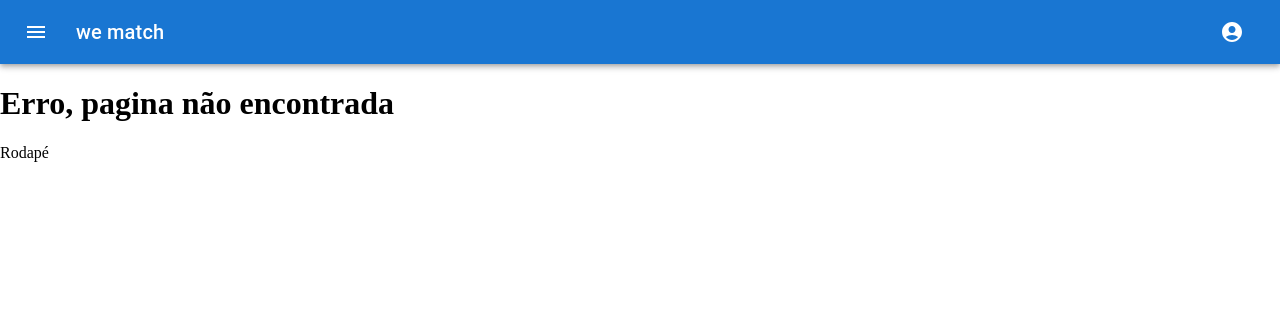
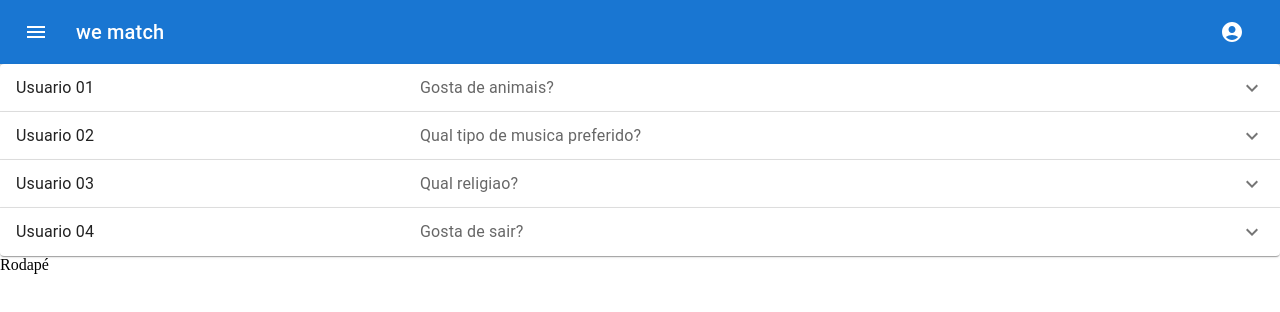
Before and after one commit to iwtrainingbr/app-front-11, a React (Create React App) app: page /questions in a window 1280 px wide. Shown: the top 312 px of the page. Built offline with nearby package versions, Linux system fonts and the light colour scheme.

Commit message:
Questions

```diff
--- a/package.json
+++ b/package.json
@@ -6,7 +6,7 @@
     "@emotion/react": "^11.7.1",
     "@emotion/styled": "^11.6.0",
     "@mui/icons-material": "^5.2.5",
-    "@mui/material": "^5.2.7",
+    "@mui/material": "^5.2.8",
     "@testing-library/jest-dom": "^5.16.1",
     "@testing-library/react": "^12.1.2",
     "@testing-library/user-event": "^13.5.0",
--- a/src/App.js
+++ b/src/App.js
@@ -15,6 +15,7 @@ import Example from "./pages/Example";
 import Navbar from "./components/Navbar";
 import Footer from "./pages/Footer";
 import Carrinho from "./pages/Carrinho";
+import ControlledAccordions from "./pages/Questions";
 import "./styles.css";
 
 export default function App() {
@@ -27,6 +28,7 @@ export default function App() {
         <Route path="/login" element={<Login/>} />
         <Route path="/listar" element={<List/>} />
         <Route path="/config" element={<Config/> }/>
+        <Route path="/questions" element={<ControlledAccordions/> }/>
 
 
         <Route path="/*" element={<NotFound/>}/>
--- /dev/null
+++ b/src/pages/Questions/index.js
@@ -0,0 +1,89 @@
+import * as React from 'react';
+import Accordion from '@mui/material/Accordion';
+import AccordionDetails from '@mui/material/AccordionDetails';
+import AccordionSummary from '@mui/material/AccordionSummary';
+import Typography from '@mui/material/Typography';
+import ExpandMoreIcon from '@mui/icons-material/ExpandMore';
+
+export default function ControlledAccordions() {
+  const [expanded, setExpanded] = React.useState(false);
+
+  const handleChange = (panel) => (event, isExpanded) => {
+    setExpanded(isExpanded ? panel : false);
+  };
+
+  return (
+    <div>
+      <Accordion expanded={expanded === 'panel1'} onChange={handleChange('panel1')}>
+        <AccordionSummary
+          expandIcon={<ExpandMoreIcon />}
+          aria-controls="panel1bh-content"
+          id="panel1bh-header"
+        >
+          <Typography sx={{ width: '33%', flexShrink: 0 }}>
+            Usuario 01
+          </Typography>
+          <Typography sx={{ color: 'text.secondary' }}>Gosta de animais?</Typography>
+        </AccordionSummary>
+        <AccordionDetails>
+          <Typography>
+            Concerteza
+          </Typography>
+        </AccordionDetails>
+      </Accordion>
+      <Accordion expanded={expanded === 'panel2'} onChange={handleChange('panel2')}>
+        <AccordionSummary
+          expandIcon={<ExpandMoreIcon />}
+          aria-controls="panel2bh-content"
+          id="panel2bh-header"
+        >
+          <Typography sx={{ width: '33%', flexShrink: 0 }}>Usuario 02</Typography>
+          <Typography sx={{ color: 'text.secondary' }}>
+          Qual tipo de musica preferido?
+          </Typography>
+        </AccordionSummary>
+        <AccordionDetails>
+          <Typography>
+            Forro com rock
+          </Typography>
+        </AccordionDetails>
+      </Accordion>
+      <Accordion expanded={expanded === 'panel3'} onChange={handleChange('panel3')}>
+        <AccordionSummary
+          expandIcon={<ExpandMoreIcon />}
+          aria-controls="panel3bh-content"
+          id="panel3bh-header"
+        >
+          <Typography sx={{ width: '33%', flexShrink: 0 }}>
+            Usuario 03
+          </Typography>
+          <Typography sx={{ color: 'text.secondary' }}>
+            Qual religiao?
+          </Typography>
+        </AccordionSummary>
+        <AccordionDetails>
+          <Typography>
+            Todas que não são.
+          </Typography>
+        </AccordionDetails>
+      </Accordion>
+      <Accordion expanded={expanded === 'panel4'} onChange={handleChange('panel4')}>
+        <AccordionSummary
+          expandIcon={<ExpandMoreIcon />}
+          aria-controls="panel4bh-content"
+          id="panel4bh-header"
+        >
+          <Typography sx={{ width: '33%', flexShrink: 0 }}>Usuario 04</Typography>
+          <Typography sx={{ color: 'text.secondary' }}>
+            Gosta de sair?
+          </Typography>
+        </AccordionSummary>
+        <AccordionDetails>
+          <Typography>
+            Talves com quem
+          </Typography>
+        </AccordionDetails>
+      </Accordion>
+    </div>
+  );
+}
```
Also changed, not shown: 1 other file (tests, documents, lock files or other folders).
